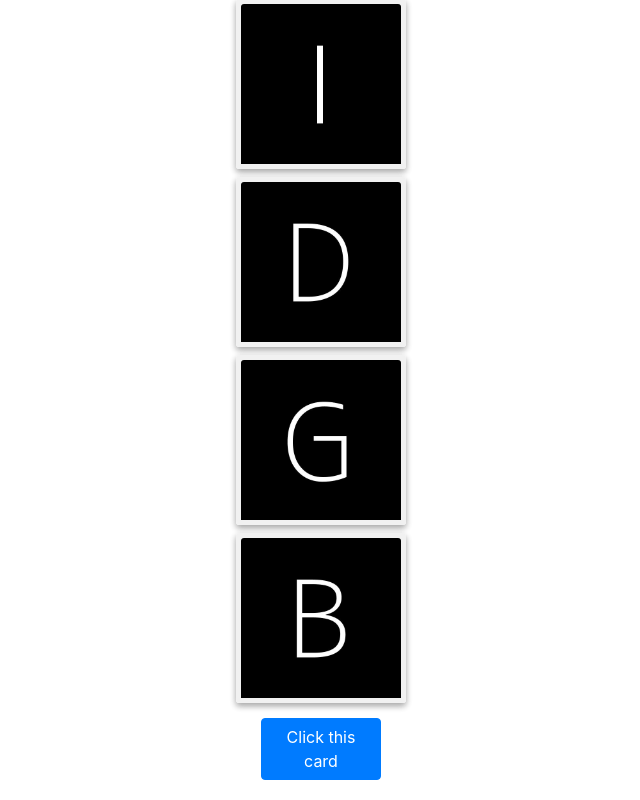
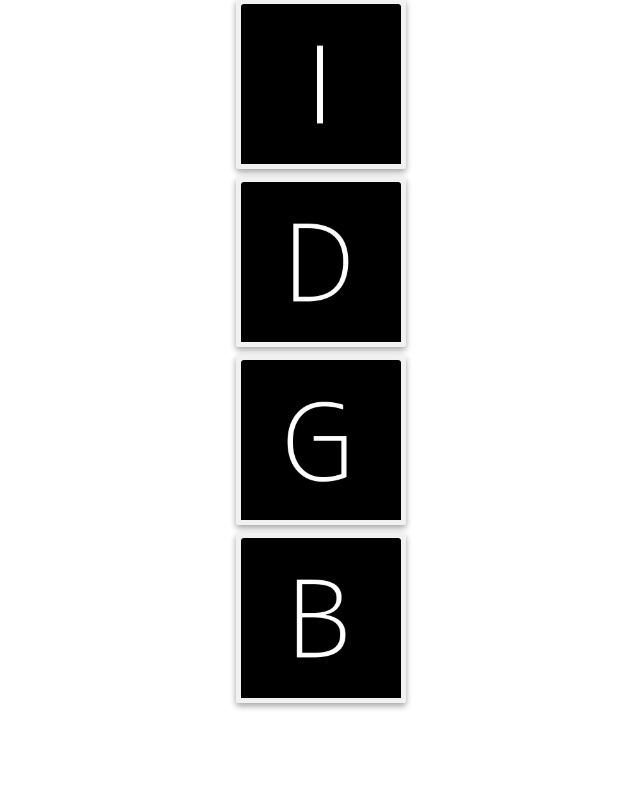
Before and after one commit to alithom123/clicky-game, a React (Create React App) app: page / in a window 1280 px wide. Shown: the part 1261-2061 px from the top of the page, without its empty margins (319-959 px from the left). After the commit the page ends 2022 px from the top, so only its background shows below. Built offline with nearby package versions, Linux system fonts and the light colour scheme.

Commit message:
made card clickable by wrapping in <a> tag.

```diff
--- a/src/components/Card/index.jsx
+++ b/src/components/Card/index.jsx
@@ -3,16 +3,18 @@ import "./style.css";
 
 function Card(props) {
     return (
+        <a href="" class="custom-card">
             <div>
                 <div className="click-item" >
                     <img className="card-img-top" src={props.imageUrl} />
                     <div className="card-body">
                         {/* <h5 className="card-title">Card title</h5> */}
                         {/* <p className="card-text">Some quick example text to build on the card title and make up the bulk of the card's content.</p> */}
-                    <a href="#" className="btn btn-primary" onClick={props.handleCardClick} id={props.id} clickCount={props.clickCount}>Click this card</a>
+                        {/* <a href="#" className="btn btn-primary" onClick={props.handleCardClick} id={props.id} clickCount={props.clickCount}>Click this card</a> */}
                     </div>
                 </div>
             </div>
+        </a>
     );
 }
 
--- a/src/components/Game/index.jsx
+++ b/src/components/Game/index.jsx
@@ -105,6 +105,7 @@ class Game extends React.Component {
     console.log(event);
     console.log(`id = ${id}`);
     console.log(`clickCount = ${clickcount}`);
+    alert("Card clicked");
   }
 
   // handle any changes to the input fields
```
Lines whose indentation alone changed are shown as unchanged.
